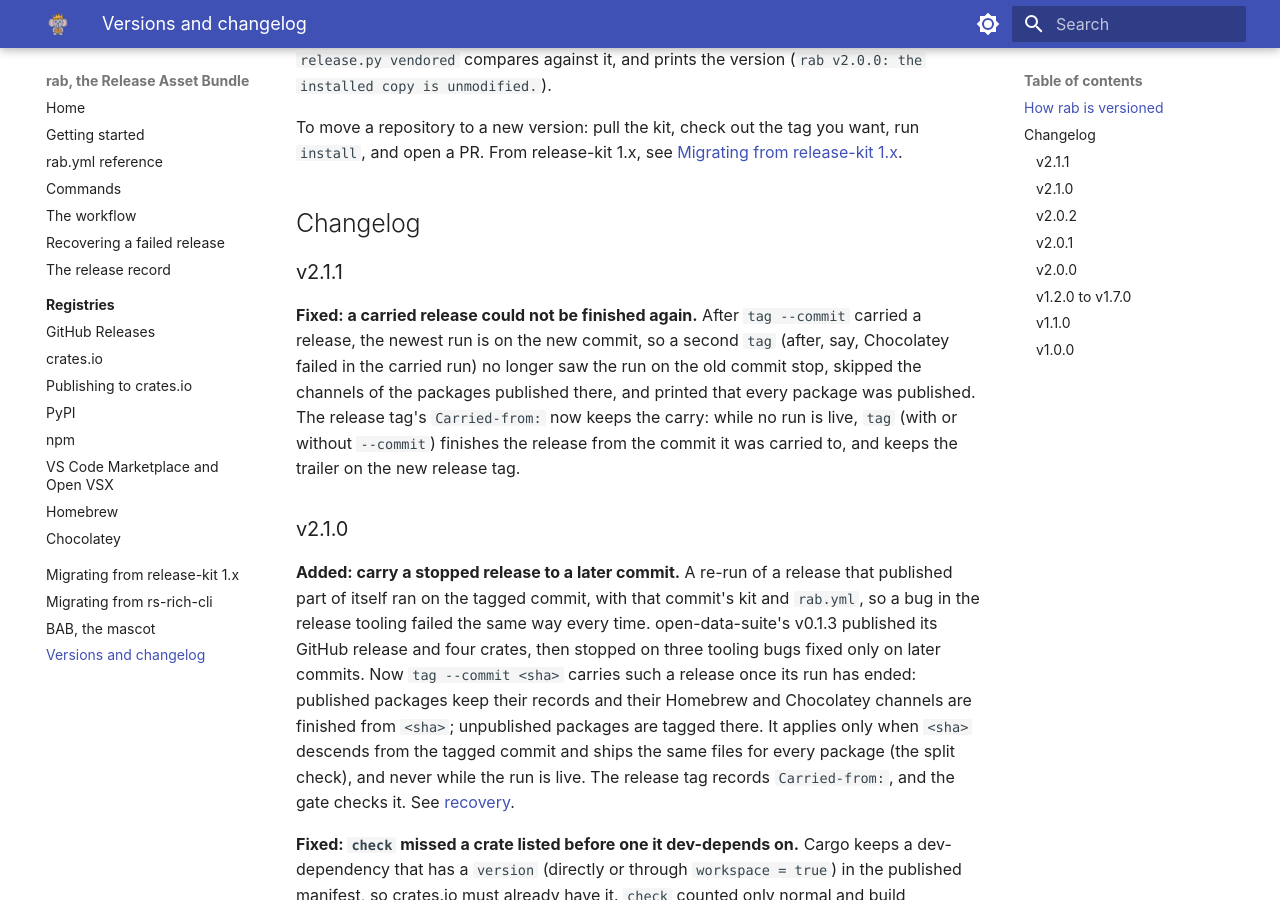
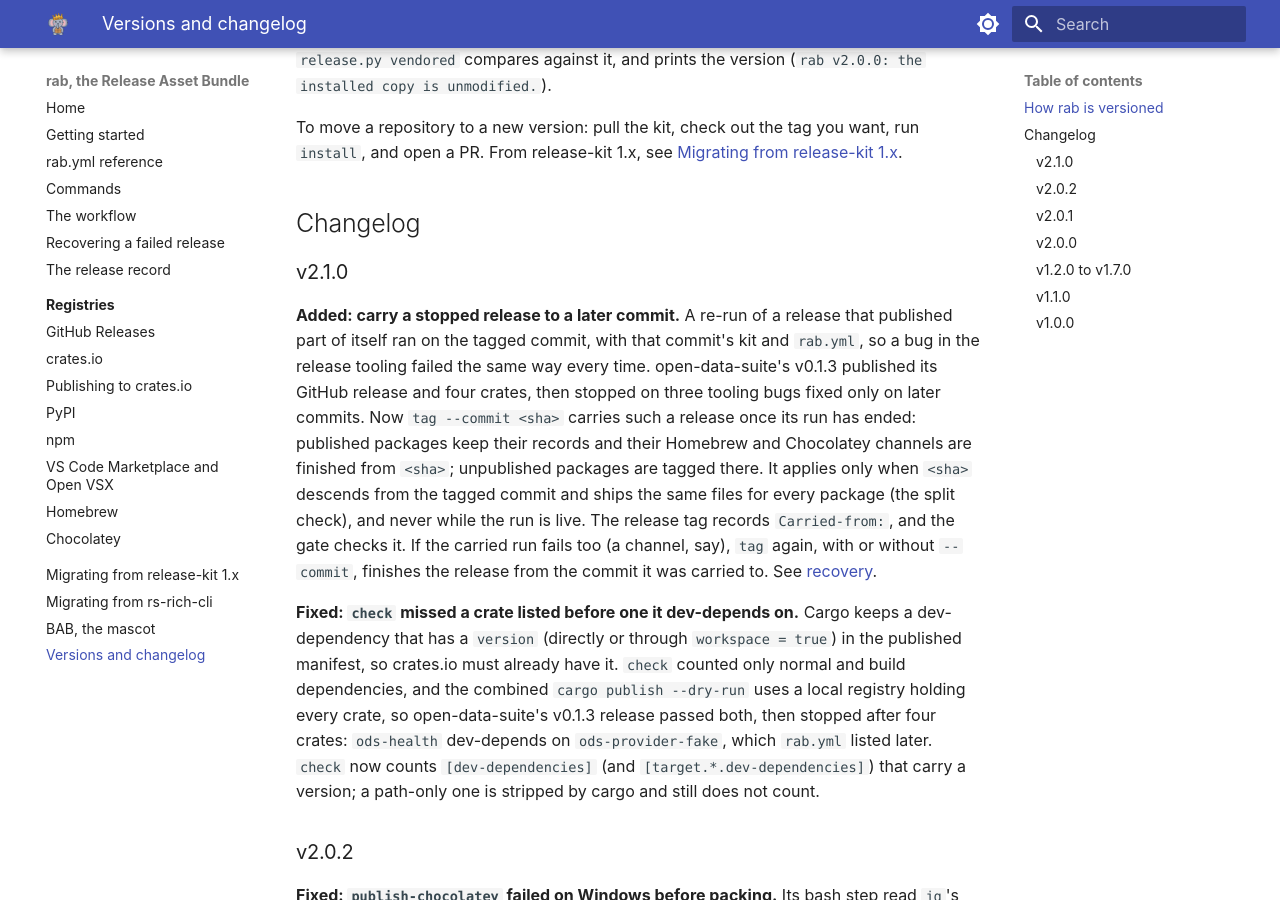
Before and after one commit to buchochelliq-labs/release-asset-bundle, an MkDocs documentation site: the page built from docs/changelog.md, in a window 1280 px wide and 900 px high, scrolled down 737 px. Built offline with MkDocs 1.6.1 and Material for MkDocs 9.7.7, drawn with Linux system fonts in a browser that asks for light colours.

Commit message:
chore(release): ship the carry fix as v2.1.0, not v2.1.1
v2.1.0 was merged but never tagged, so its follow-up fix (#26) doesn't
need a version of its own. VERSION goes back to 2.1.0, and the v2.1.1
changelog entry folds into v2.1.0's carry entry.

Co-Authored-By: Claude Opus 5.5 <noreply@anthropic.com>
Claude-Session: https://claude.ai/code/session_019o28ABji7oKrHhDj6a9qF6

```diff
--- a/docs/changelog.md
+++ b/docs/changelog.md
@@ -37,17 +37,6 @@ want, run `install`, and open a PR. From release-kit 1.x, see
 
 ## Changelog
 
-### v2.1.1
-
-**Fixed: a carried release could not be finished again.** After `tag
---commit` carried a release, the newest run is on the new commit, so a second
-`tag` (after, say, Chocolatey failed in the carried run) no longer saw the
-run on the old commit stop, skipped the channels of the packages published
-there, and printed that every package was published. The release tag's
-`Carried-from:` now keeps the carry: while no run is live, `tag` (with or
-without `--commit`) finishes the release from the commit it was carried to,
-and keeps the trailer on the new release tag.
-
 ### v2.1.0
 
 **Added: carry a stopped release to a later commit.** A re-run of a release
@@ -60,7 +49,9 @@ packages keep their records and their Homebrew and Chocolatey channels are
 finished from `<sha>`; unpublished packages are tagged there. It applies only
 when `<sha>` descends from the tagged commit and ships the same files for every
 package (the split check), and never while the run is live. The release tag
-records `Carried-from:`, and the gate checks it. See
+records `Carried-from:`, and the gate checks it. If the carried run fails too
+(a channel, say), `tag` again, with or without `--commit`, finishes the
+release from the commit it was carried to. See
 [recovery](recovery.md#case-2-the-run-published-part-of-the-release).
 
 **Fixed: `check` missed a crate listed before one it dev-depends on.** Cargo
```
Also changed, not shown: 1 other file.
